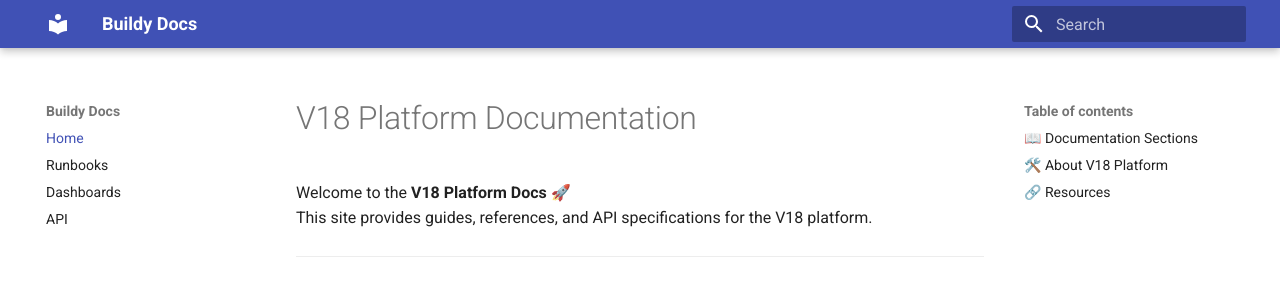
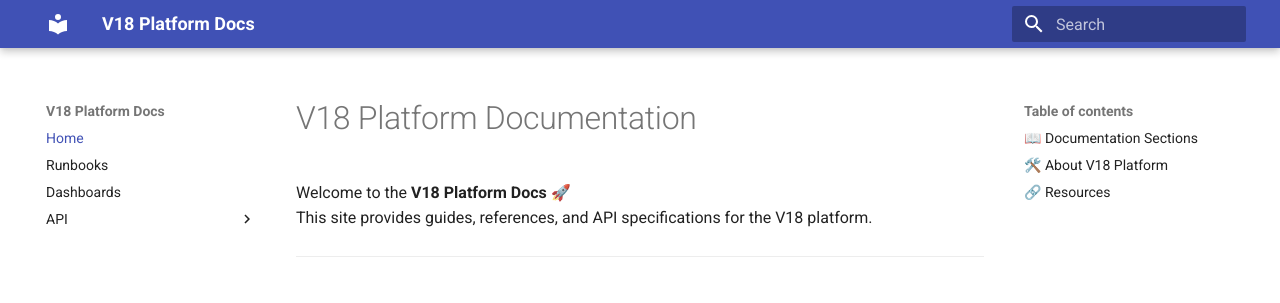
Before and after one commit to Kello54/Buildy, an MkDocs documentation site: the page built from docs/index.md, in a window 1280 px wide. Shown: the top 303 px of the page. Built offline with MkDocs 1.6.1 and Material for MkDocs 9.7.7, drawn with Linux system fonts in a browser that asks for light colours.

Commit message:
Update mkdocs.yml

```diff
--- a/mkdocs.yml
+++ b/mkdocs.yml
@@ -1,15 +1,17 @@
-site_name: Buildy Docs
-
+site_name: V18 Platform Docs
 theme:
   name: material
 
 plugins:
   - search
   - swagger-ui:
-      spec_file: docs/platform.json
+      specs:
+        - name: Platform API
+          path: docs/platform.json
 
 nav:
   - Home: index.md
   - Runbooks: runbooks.md
   - Dashboards: dashboards.md
-  - API: api.md
+  - API:
+      - Platform: platform.json
```
